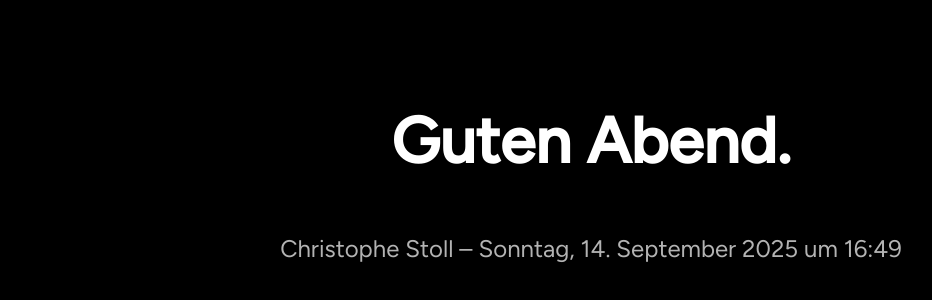
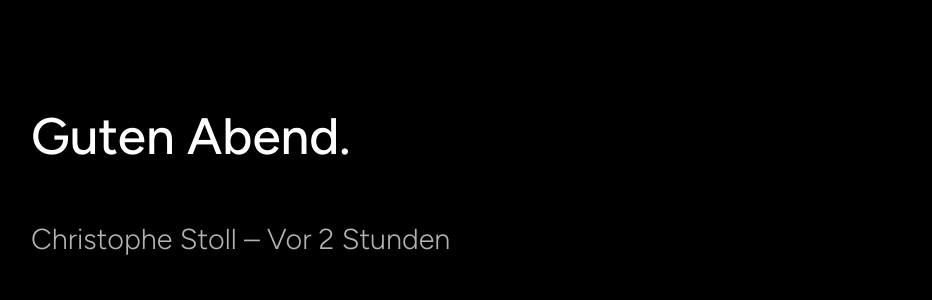
Before and after one commit to nitrada/family, a plain HTML site: page index.html in a window 1280 px wide. Shown: the part 212-512 px from the top of the page, without its empty margins (49-981 px from the left). Drawn offline with Linux system fonts and the light colour scheme.

Commit message:
visual adjustments

```diff
--- a/index.html
+++ b/index.html
@@ -20,15 +20,16 @@
             display: flex;
             flex-direction: column;
             justify-content: center;
-            align-items: center;
-            padding: 40px;
+            align-items: flex-start;
+            padding: 20px 0;
             line-height: 1.6;
         }
 
         .container {
-            max-width: 900px;
+            max-width: 1600px;
             width: 100%;
-            text-align: center;
+            text-align: left;
+            padding: 40px 80px;
         }
 
         .subject {
@@ -39,22 +40,23 @@
         }
 
         .content {
-            font-size: clamp(2rem, 5vw, 4rem);
-            font-weight: 600;
-            line-height: 1.3;
+            font-size: clamp(2.5rem, 4vw, 5rem);
+            font-weight: 500;
+            line-height: 1.2;
             margin-bottom: 3rem;
             white-space: pre-wrap;
+            max-width: 1400px;
         }
 
         .meta {
             font-size: clamp(0.875rem, 2vw, 1rem);
             opacity: 0.7;
-            font-weight: 400;
+            font-weight: 300;
         }
 
         .sender {
             margin-bottom: 0.5rem;
-            font-size: 1.5em;
+            font-size: 1.8em;
         }
 
         .timestamp {
@@ -131,11 +133,35 @@
                     console.log('Sender data not found:', emailData.sender);
                 }
 
-                // Format timestamp in German 24h format
-                let timeString = 'Recently';
+                // Format timestamp with smart relative display
+                let timeString = 'Vor kurzem';
                 if (emailData.timestamp) {
-                    const date = new Date(emailData.timestamp);
-                    timeString = date.toLocaleDateString('de-DE', {
+                    const now = new Date();
+                    const emailDate = new Date(emailData.timestamp);
+                    const diffMs = now - emailDate;
+                    const diffMinutes = Math.floor(diffMs / (1000 * 60));
+                    const diffHours = Math.floor(diffMs / (1000 * 60 * 60));
+                    const diffDays = Math.floor(diffMs / (1000 * 60 * 60 * 24));
+
+                    // Check if it's today
+                    const isToday = now.toDateString() === emailDate.toDateString();
+
+                    if (diffMinutes < 1) {
+                        timeString = 'Gerade eben';
+                    } else if (diffMinutes < 60) {
+                        timeString = `Vor ${diffMinutes} Minute${diffMinutes !== 1 ? 'n' : ''}`;
+                    } else if (diffHours < 6) {
+                        timeString = `Vor ${diffHours} Stunde${diffHours !== 1 ? 'n' : ''}`;
+                    } else if (isToday) {
+                        // Show only time if it's today
+                        timeString = emailDate.toLocaleTimeString('de-DE', {
+                            hour: '2-digit',
+                            minute: '2-digit',
+                            hour12: false
+                        });
+                    } else {
+                        // Show full date if it's not today
+                        timeString = emailDate.toLocaleDateString('de-DE', {
                             weekday: 'long',
                             year: 'numeric',
                             month: 'long',
@@ -144,6 +170,7 @@
                             minute: '2-digit',
                             hour12: false
                         });
+                    }
                 }
 
                 // Combine sender and timestamp
```
Lines whose indentation alone changed are shown as unchanged.
